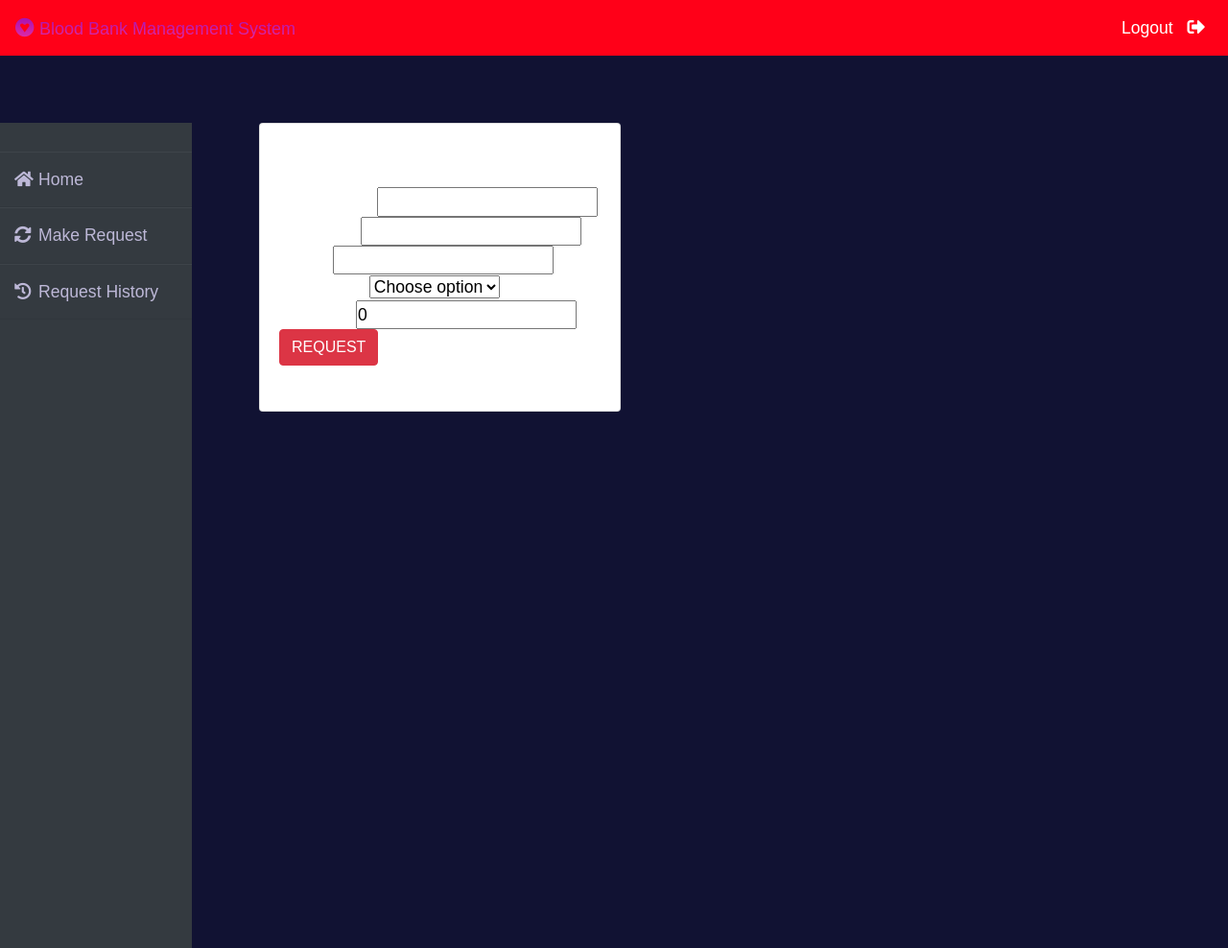
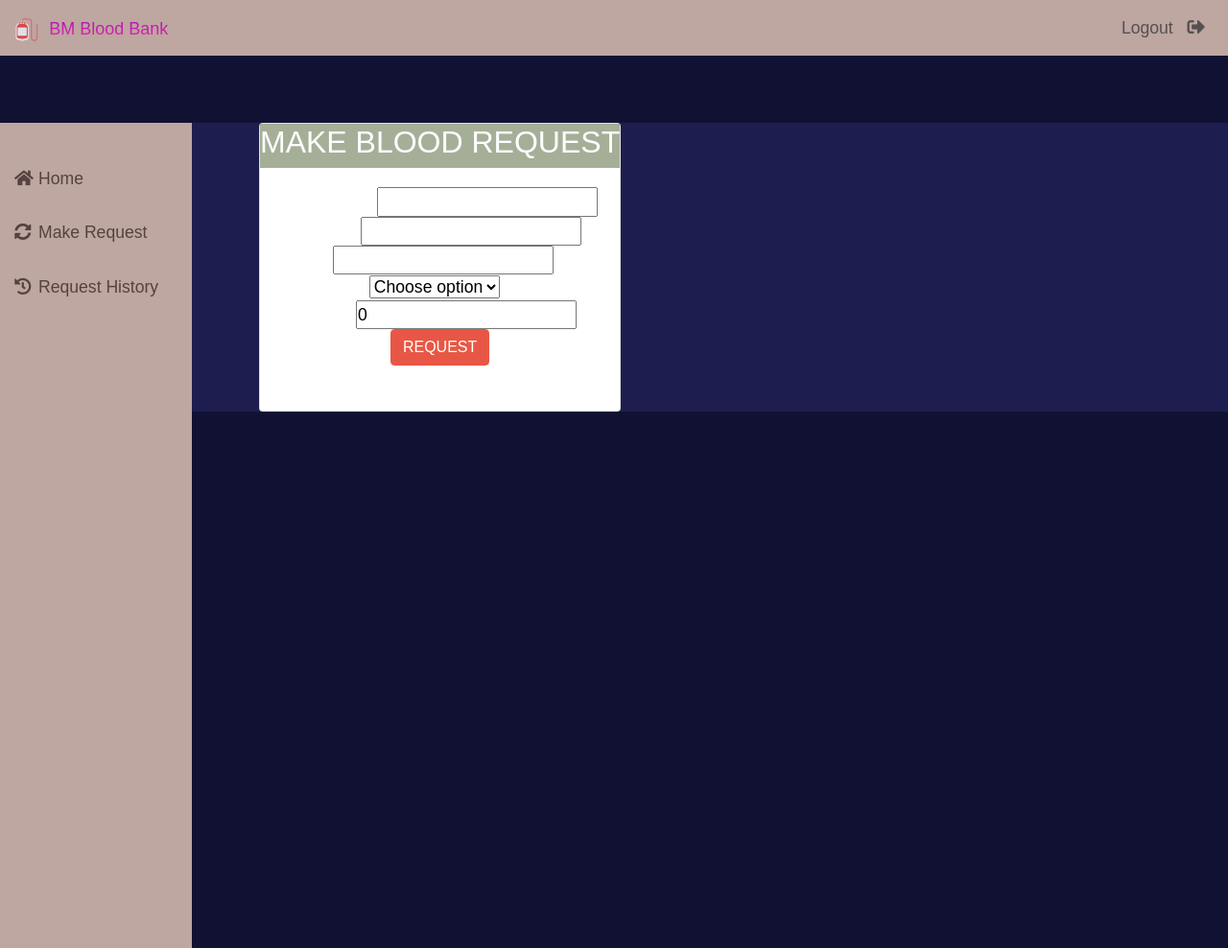
Before and after one commit to Ray0Emma/DjangoBloodBank, a Django app: page /patient/make-request in a window 1280 px wide. Shown: the whole page at 96% size. Run offline with Django 3.2, Linux system fonts and the light colour scheme; some libraries are stand-ins or nearby versions.

Commit message:
fix: fixed patientbase and dashboard ui

```diff
--- a/templates/patient/makerequest.html
+++ b/templates/patient/makerequest.html
@@ -11,8 +11,19 @@
     <!-- Main CSS-->
 
     <link href="{% static "css/main.css" %}" rel="stylesheet" media="all">
+    <style>
+        .btn-primary {
+            color: #fff;
+            background: linear-gradient(to right, #e85745, #e85745);
+            border-color: #e85745 !important;
+        }
+
+        .card-heading {
+            background-color: #A5AF98 !important;
+        }
+    </style>
 </head>
-<div class="page-wrapper bg-gra-03 p-t-45 p-b-50">
+<div class="page-wrapper bg-light p-t-45 p-b-50">
     <div class="wrapper wrapper--w790">
 
         <div style="margin-left: 70px;" class="card card-5">
@@ -82,8 +93,8 @@
                     </div>
 
 
-                    <div>
-                        <button class="btn btn--radius-2 btn-danger" type="submit">REQUEST</button>
+                    <div style="text-align: center;">
+                        <button class="btn btn--radius-2 btn-primary" type="submit">REQUEST</button>
                     </div>
                 </form>
                 <br>
--- a/templates/patient/my_request.html
+++ b/templates/patient/my_request.html
@@ -42,7 +42,7 @@
 <div class="container">
     <H4 class="text-center">My Blood Request</H4><br>
     <table class="table table-light table-hover table-bordered table-striped">
-        <thead class="bg-info">
+        <thead class="bg-orange">
             <tr>
                 <th scope="col">Patient Name</th>
                 <th scope="col">Patient Age</th>
--- a/templates/patient/patient_dashboard.html
+++ b/templates/patient/patient_dashboard.html
@@ -4,7 +4,7 @@
 <head>
   <style>
     .xyz {
-      color: blue;
+      color: #2F4858;
       font-size: 3ex;
     }
   </style>
--- a/templates/patient/patientbase.html
+++ b/templates/patient/patientbase.html
@@ -13,6 +13,10 @@
   <link rel="stylesheet" href="https://cdnjs.cloudflare.com/ajax/libs/font-awesome/5.14.0/css/all.css">
 
   <style>
+    .bg-orange {
+      background-color: #A5AF98;
+    }
+
     .row {
       padding: 5px;
     }
@@ -26,22 +30,22 @@
     }
 
     .fa-users {
-      color: blue;
+      color: #2F4858;
       font-size: 3ex;
     }
 
     .fa-spinner {
-      color: blue;
+      color: #2F4858;
       font-size: 3ex;
     }
 
     .fa-check-circle {
-      color: blue;
+      color: #2F4858;
       font-size: 3ex;
     }
 
     .xyz {
-      color: blue;
+      color: #2F4858;
       font-size: 3ex;
     }
 
@@ -55,11 +59,11 @@
     }
 
     body {
-      background-color: #f3f5f9;
+      background-color: #fff;
     }
 
     .bg-danger {
-      background-color: #ff0018 !important;
+      background-color: #BEA6A1 !important;
     }
 
     .wrapper {
@@ -70,13 +74,13 @@
     .wrapper .sidebar {
       width: 200px;
       height: 100%;
-      background: #343a40;
+      background: #BEA6A1;
       padding: 30px 0px;
       position: fixed;
     }
 
     .wrapper .sidebar h2 {
-      color: #fff;
+      color: #D0A096;
       text-transform: uppercase;
       text-align: center;
       margin-bottom: 30px;
@@ -84,13 +88,10 @@
 
     .wrapper .sidebar ul li {
       padding: 15px;
-      border-bottom: 1px solid #bdb8d7;
-      border-bottom: 1px solid rgba(0, 0, 0, 0.05);
-      border-top: 1px solid rgba(255, 255, 255, 0.05);
     }
 
     .wrapper .sidebar ul li a {
-      color: #bdb8d7;
+      color: #56423E;
       display: block;
     }
 
@@ -99,11 +100,11 @@
     }
 
     .wrapper .sidebar ul li:hover {
-      background-color: #594f8d;
+      background-color: #fbebeb;
     }
 
     .wrapper .sidebar ul li:hover a {
-      color: #fff;
+      color: #D0A096;
     }
 
     .wrapper .sidebar .social_media {
@@ -156,7 +157,7 @@
     }
 
     .fa-sign-out-alt {
-      color: white;
+      color: #545151;
       font-size: 2ex;
     }
   </style>
@@ -164,15 +165,18 @@
 
 <body>
 
+
   <nav class="navbar navbar-expand-lg navbar-light fixed-top bg-danger">
-    <a style="color:white;" class="navbar-brand" href="/"><i class="fab fa-gratipay"></i>&nbsp;<font
-        face="Comic sans MS" size="4">Blood Bank Management System</font></a>
+    <a style="color:#545151;" class="navbar-brand" href="/"><img src="/static/image/blood-bag.png" alt="" width="24"
+        height="24">
+      &nbsp;<font face="Comic sans MS" size="4">BM Blood Bank</font></a>
 
 
     <div class="navbar-collapse collapse w-100 order-3 dual-collapse2">
       <ul class="navbar-nav ml-auto">
         <li class="nav-item">
-          <a class="nav-link" style="color: white;" href="/logout">Logout &nbsp; <i class="fas fa-sign-out-alt"></i></a>
+          <a class="nav-link" style="color:#545151;" href="/logout">Logout &nbsp; <i
+              class="fas fa-sign-out-alt"></i></a>
         </li>
 
       </ul>
```
